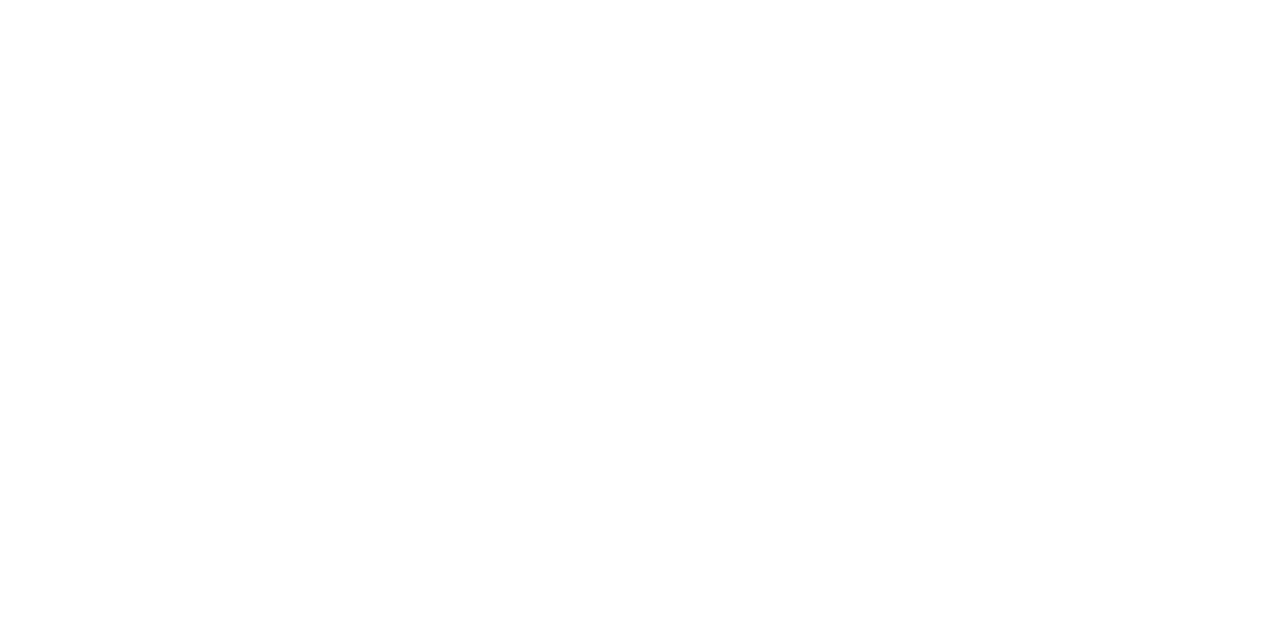
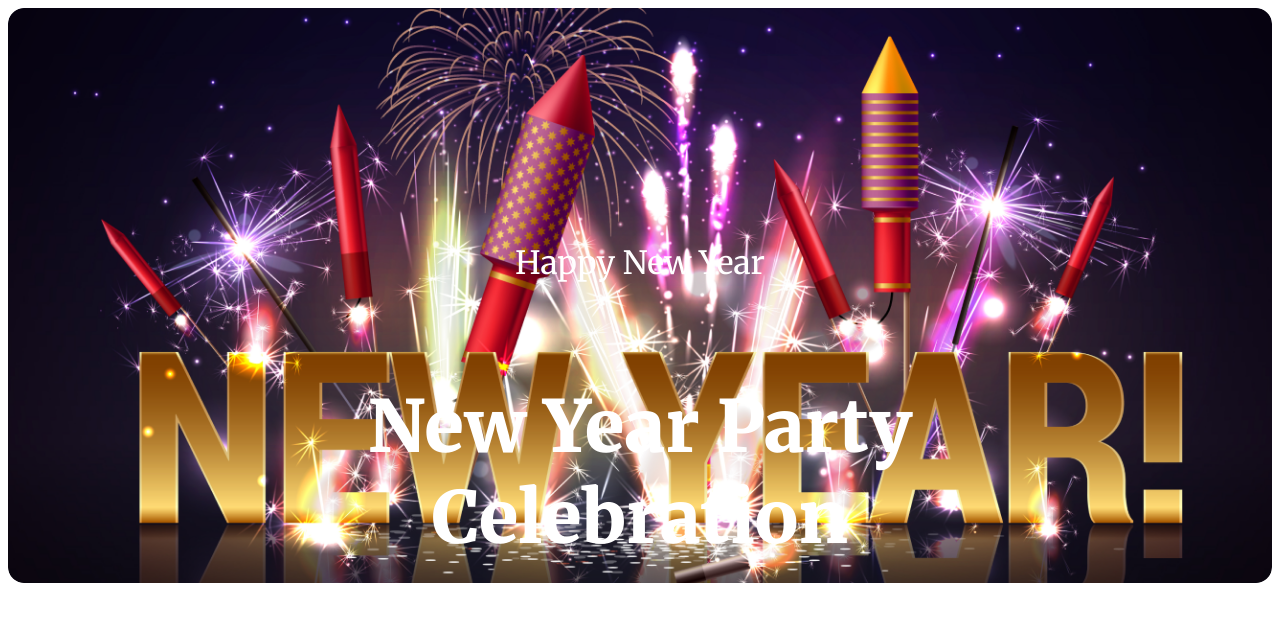
Before and after one commit to iamgobindosarkar/1st-assignment, a plain HTML site: page index.html in a window 1280 px wide. Drawn offline with Linux system fonts and the light colour scheme.

Commit message:
background image added

```diff
--- a/index.html
+++ b/index.html
@@ -4,8 +4,16 @@
     <meta charset="UTF-8">
     <meta name="viewport" content="width=device-width, initial-scale=1.0">
     <title>Happy New Year</title>
+    <link rel="preconnect" href="https://fonts.googleapis.com">
+    <link rel="preconnect" href="https://fonts.gstatic.com" crossorigin>
+    <link href="https://fonts.googleapis.com/css2?family=Merriweather:wght@400;700;900&display=swap" rel="stylesheet">
+    <link rel="stylesheet" href="style.css">
 </head>
 <body>
-
+    <div class="container">
+        <img class="happy-new-year-img" src="resources/Banner Image.png" alt="happy new year">
+        <h4 class="new-year-title">Happy New Year</h4>
+        <h3 class="new-year-main-title">New Year Party <br> Celebration</h3>
+    </div>
 </body>
 </html>
--- /dev/null
+++ b/style.css
@@ -0,0 +1,29 @@
+*{
+    font-family: 'Merriweather', serif;
+}
+.happy-new-year-img{
+    position: relative;
+    width: 100%;
+    border-radius: 16px;
+}
+.new-year-title{
+    position: absolute;
+    top: 200px;
+    left: 0;
+    width: 100%;
+    color: #FFF;
+    text-align: center;
+    font-size: 32px;
+    font-weight: 400;
+}
+.new-year-main-title{
+    position: absolute;
+    top: 50%;
+    left: 50%;
+    transform: translate(-50%, -50%);
+    text-align: center;
+    color: #FFF;
+    font-size: 72px;
+    font-weight: 900;
+
+}
```
